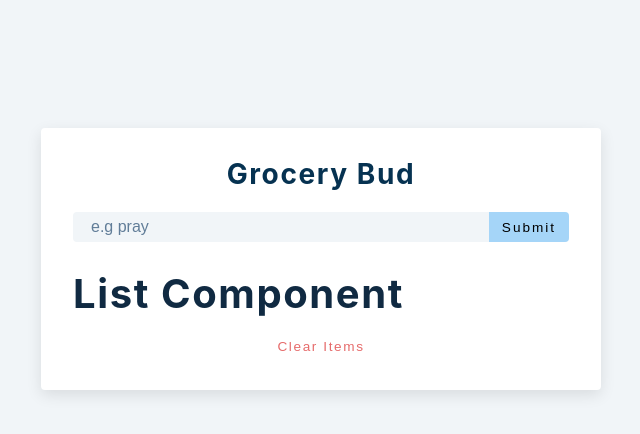
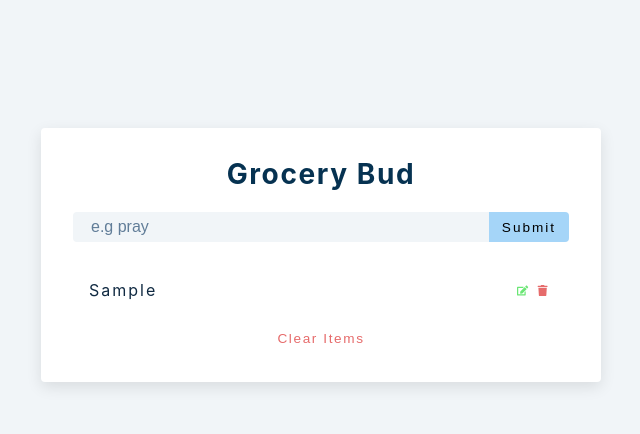
Before and after one commit to david204code/Grocery-Bud-react, a React (Create React App) app: page / in a window 1280 px wide. Both pictures are taken after typing "Sample" into the empty fields and a click on the button "Submit". Shown: the top 434 px of the page, without its empty margins (319-959 px from the left). Built offline with nearby package versions, Linux system fonts and the light colour scheme.

Commit message:
List component receive the list/items array as props, map and destructure the item returning each article for each item, set the condition to display the list

```diff
--- a/src/App.js
+++ b/src/App.js
@@ -21,7 +21,9 @@
     }
     else {
       // show alert
+      // create the new itme  and add it to the list
       const newItem = {id: new Date().getTime().toString(), title: name};
+      // spread operator to get the old value(s)
       setList([...list, newItem]);
       setName('');
     }
@@ -45,12 +47,14 @@
           </button>
         </div>
       </form>
+      {list.length > 0 &&
         <div className ="grocery-container">
           <List items ={list}/>
           <button className ="clear-btn">
             Clear Items
           </button>
         </div>
+      }
     </section>
   );
 }
--- a/src/List.js
+++ b/src/List.js
@@ -1,7 +1,22 @@
 import React from 'react'
 import { FaEdit, FaTrash } from 'react-icons/fa'
-const List = () => {
-  return <h2>list component</h2>
+
+const List = ({items}) => {
+  return(
+    <div className ="grocery-list">
+      {items.map((item) => {
+        // destructure
+        const { id, title } = item;
+        return <article key ={id} className ="grocery-item">
+          <p className ="title">{title}</p>
+          <div className ="btn-container">
+            <button type ="button" className ="edit-btn"><FaEdit /></button>
+            <button type ="button" className ="delete-btn"><FaTrash /></button>
+          </div>
+        </article>
+      })}
+    </div>
+  );
 }
 
 export default List
```
Lines whose indentation alone changed are shown as unchanged.
